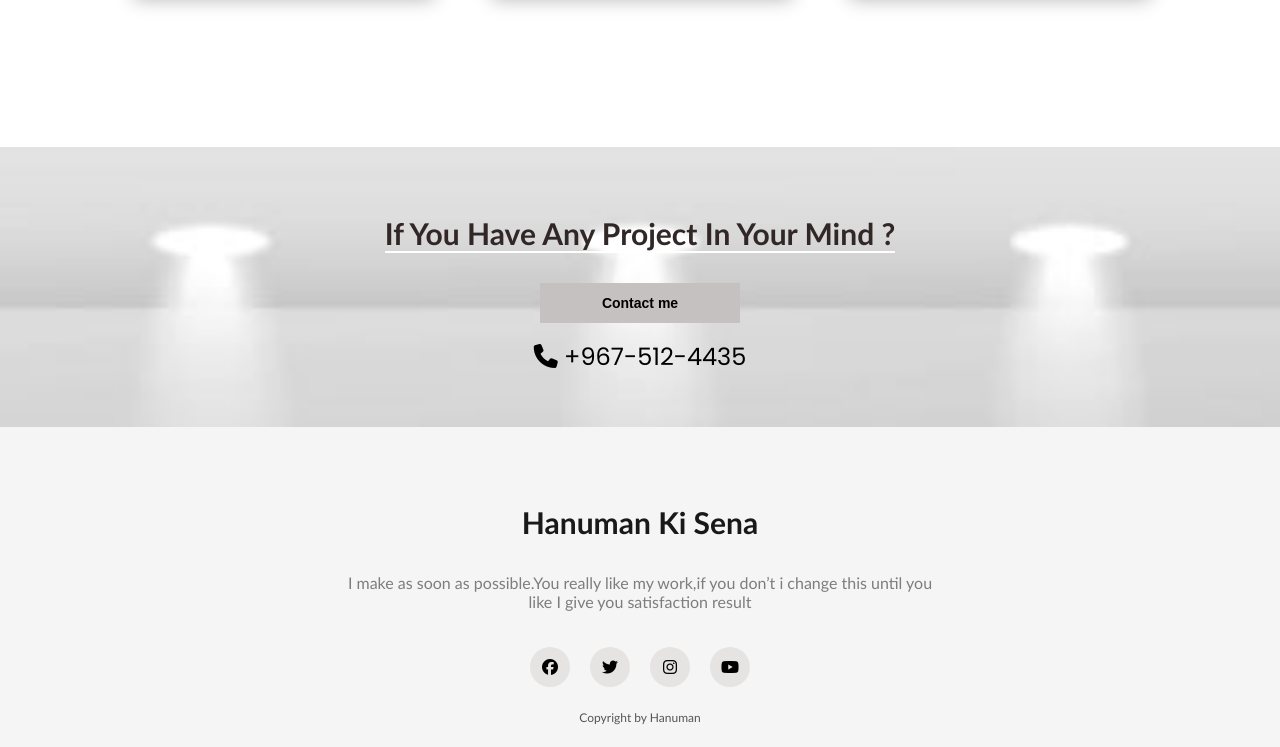
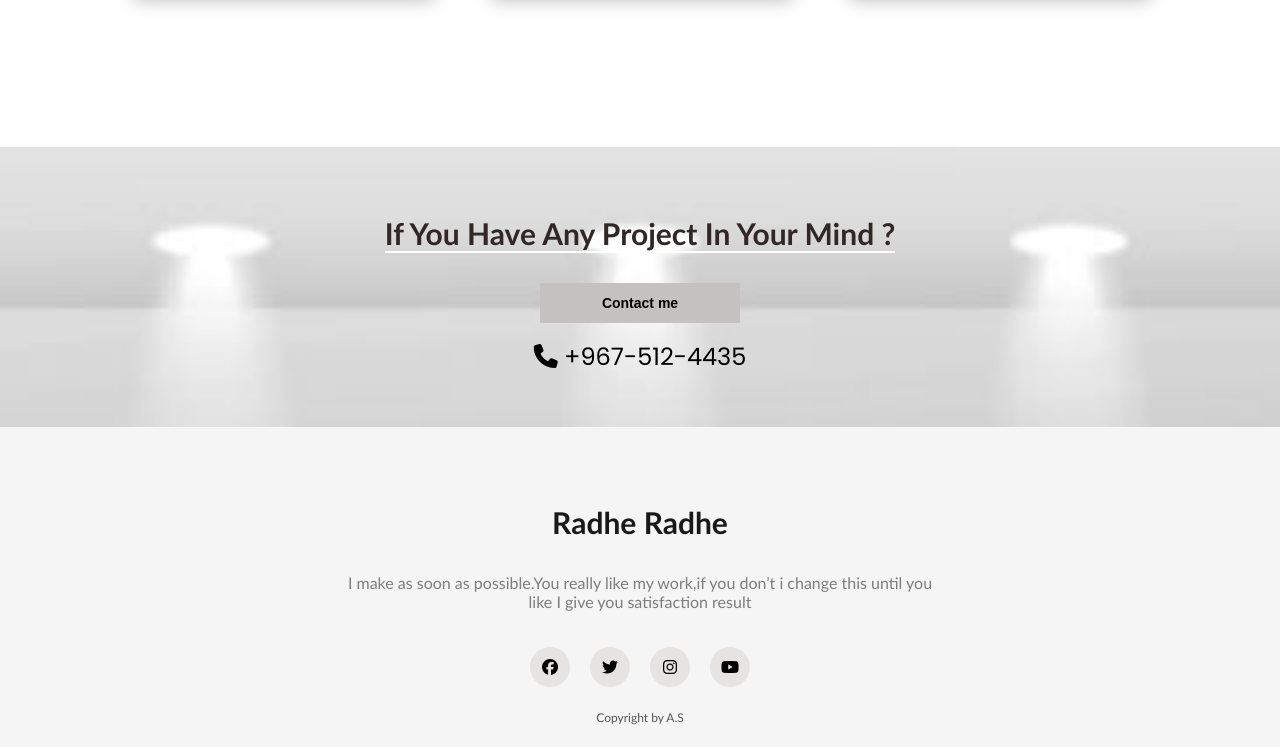
Before and after one commit to Aditya9675/My-Portfolio, a plain HTML site: page index.html in a window 1280 px wide. Shown: the part 1549-2296 px from the top of the page. Drawn offline with Linux system fonts and the light colour scheme.

Commit message:
Update index.html

```diff
--- a/index.html
+++ b/index.html
@@ -23,7 +23,7 @@
 
 	<nav>
 
-        <a href="#" class="logo">Hanuman</a>
+        <a href="#" class="logo">A.S</a>
 
         <ul>
         <li><a href="#" class="active">Home</a></li>
@@ -110,7 +110,7 @@
 
  <footer>
 
- <p>Hanuman Ki Sena</p>
+ <p>Radhe Radhe</p>
 
     <p>I make as soon as possible.You really like my work,if you don&#8217;t i change this until you like I give you satisfaction result</p>
 
@@ -121,7 +121,7 @@
    <a href="#"><i class="fab fa-youtube"></i></a>
    </div>
 
-    <p class="copyright">Copyright by Hanuman</p>
+    <p class="copyright">Copyright by A.S</p>
 </footer>
 
    <div class="social">
```
